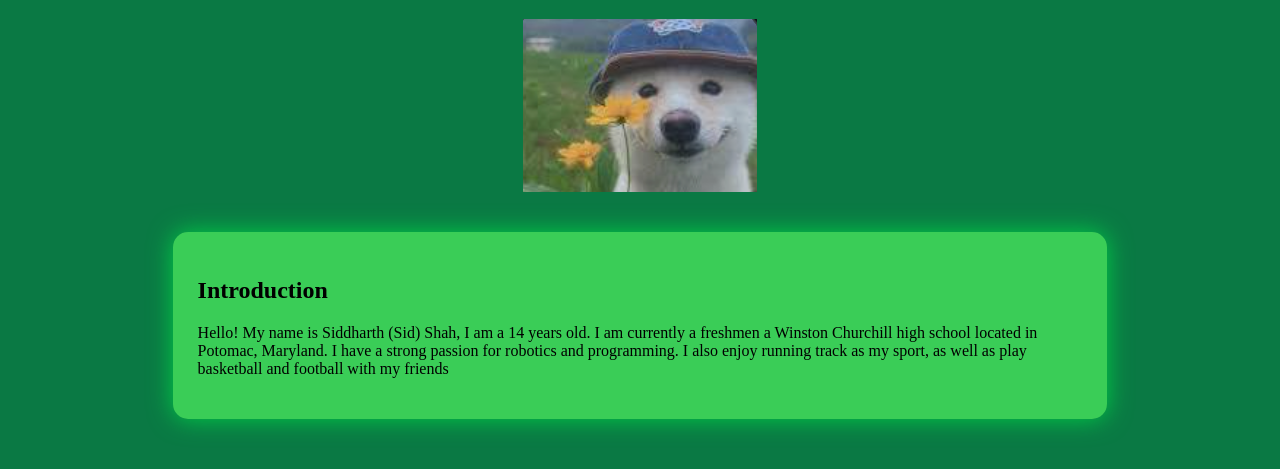
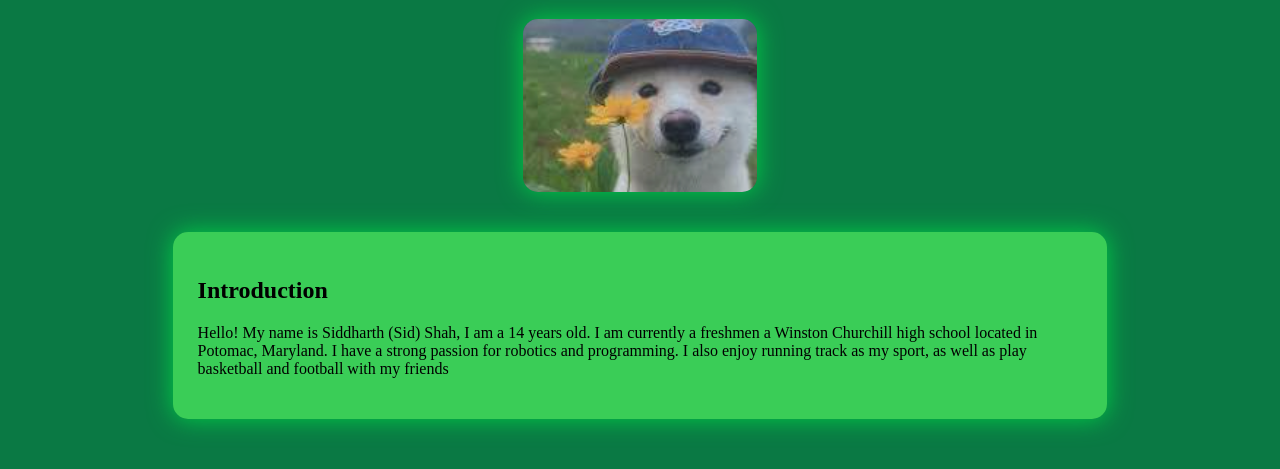
Before and after one commit to siddharth-shah121/website, a plain HTML site: page docs/index.html in a window 1280 px wide. Shown: the part 89-558 px from the top of the page. Drawn offline with Linux system fonts and the light colour scheme.

Commit message:
brotato chip

```diff
--- a/docs/index.html
+++ b/docs/index.html
@@ -28,6 +28,8 @@
             display: block;
             margin-left: auto;
             margin-right: auto;
+            border-radius: 15px;
+            box-shadow: 0px 0px 25px rgb(2, 207, 71);
         }
     </style>
 </head>
```
